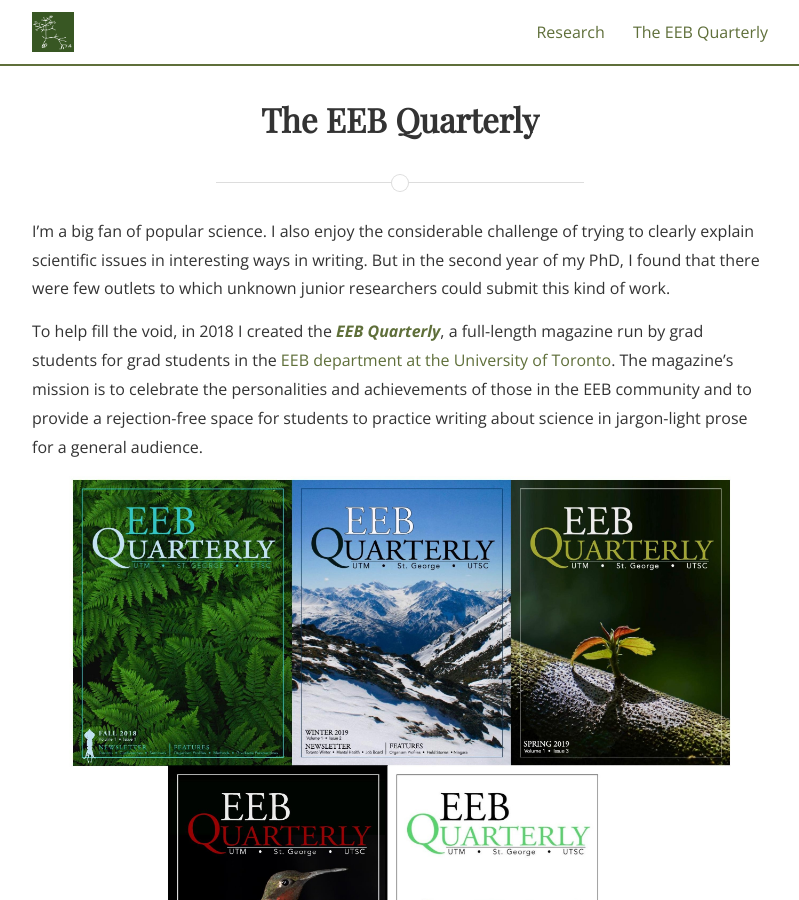
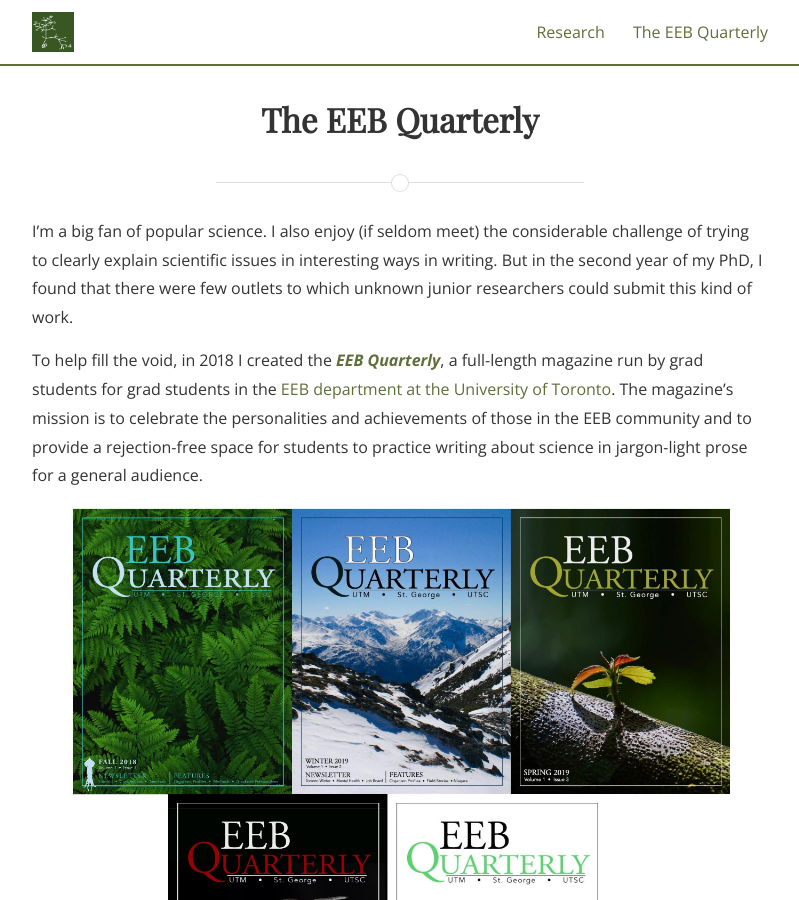
Before and after one commit to SeanASAnderson/SeanASAnderson.github.io, a Jekyll site: the page built from thequarterly.md, in a window 1280 px wide and 900 px high. Shown: the whole window, without its empty margins (240-1039 px from the left). Built offline with Jekyll 4.4.1, drawn with Linux system fonts in a browser that asks for light colours; nearby versions of some CDN libraries; some web fonts are replaced.

Commit message:
change to text in quarterly page

```diff
--- a/thequarterly.md
+++ b/thequarterly.md
@@ -5,7 +5,7 @@
 main_nav: true
 ---
 
-I'm a big fan of popular science. I also enjoy the considerable challenge of trying to clearly explain scientific issues in interesting ways in writing. But in the second year of my PhD, I found that there were few outlets to which unknown junior researchers could submit this kind of work.
+I'm a big fan of popular science. I also enjoy (if seldom meet) the considerable challenge of trying to clearly explain scientific issues in interesting ways in writing. But in the second year of my PhD, I found that there were few outlets to which unknown junior researchers could submit this kind of work.
 
 To help fill the void, in 2018 I created the [***EEB Quarterly***](https://theeebquarterly.github.io), a full-length magazine run by grad students for grad students in the [EEB department at the University of Toronto](https://eeb.utoronto.ca/). The magazine's mission is to celebrate the personalities and achievements of those in the EEB community and to provide a rejection-free space for students to practice writing about science in jargon-light prose for a general audience.
 
```
